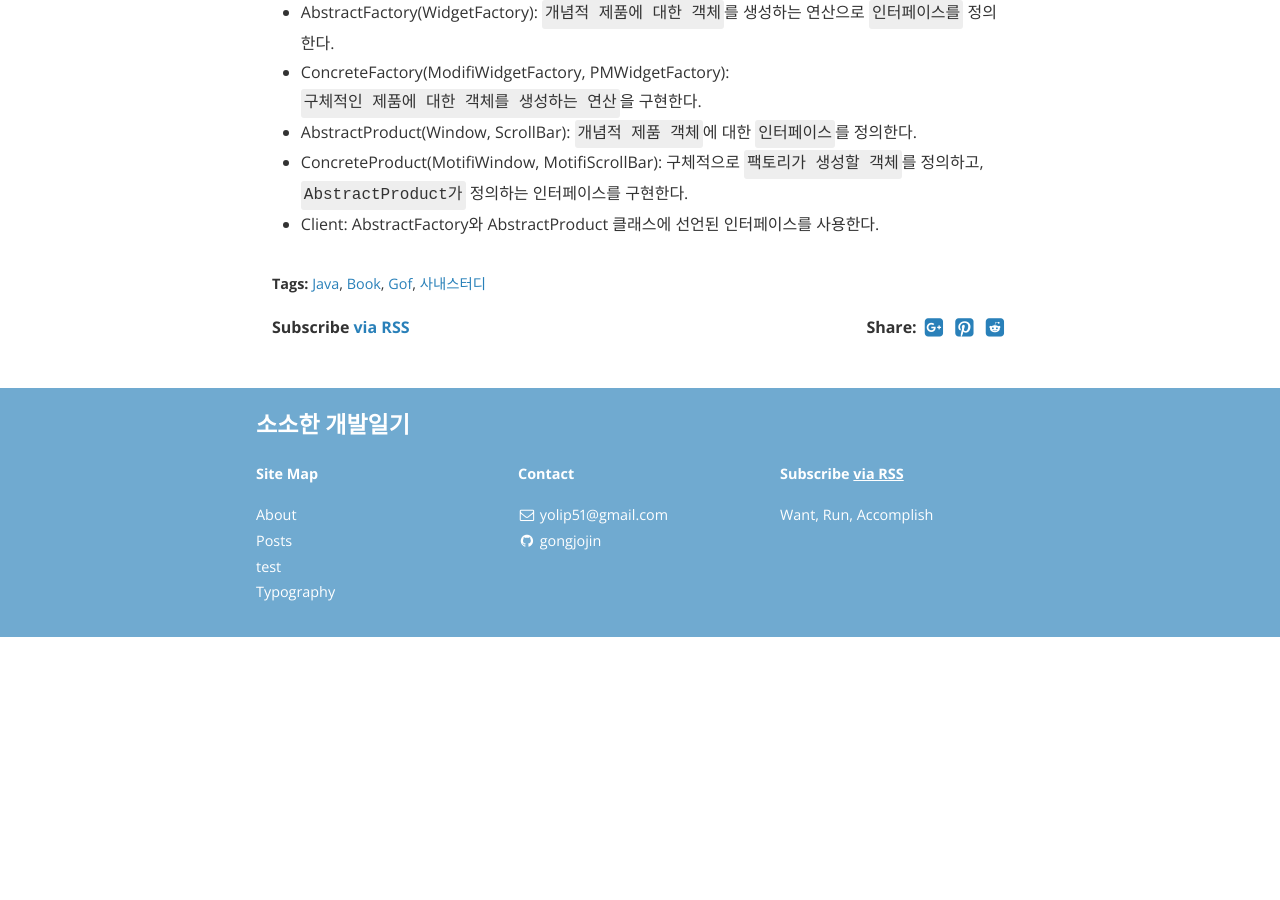
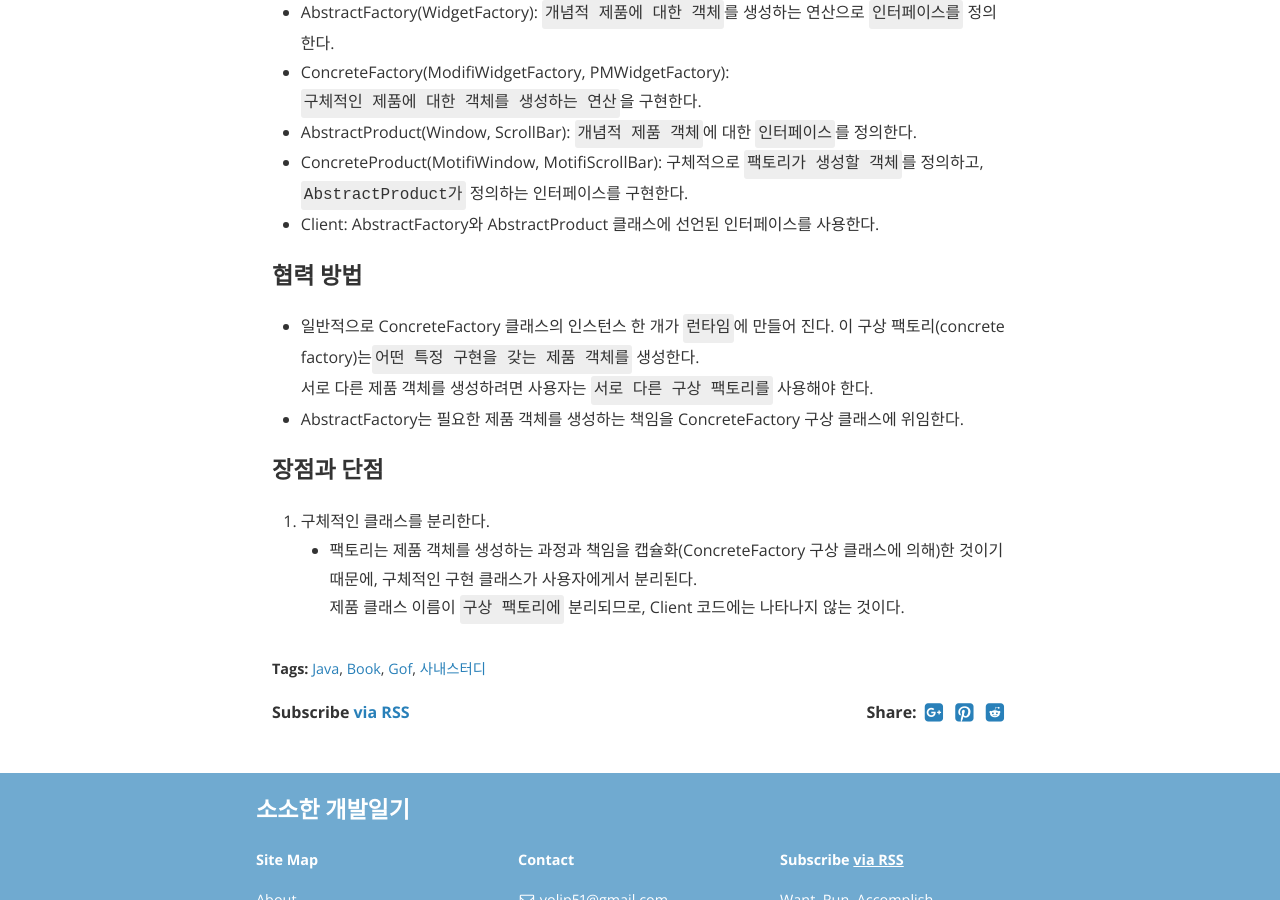
Before and after one commit to gonghojin/gonghojin.github.io, a Jekyll site: the page built from _posts/book/java/gof/2019-10-28-gofpattern.md, in a window 1280 px wide and 900 px high, scrolled down 2065 px. Built offline with Jekyll 4.4.1, drawn with Linux system fonts in a browser that asks for light colours; nearby versions of some CDN libraries; comment, search, counter and statistics services are not loaded; before the commit the page ends 2702 px from its top, so only the background shows below that.

Commit message:
Add: 사내스터디_gof디자인패턴_추상팩토리 정리

```diff
--- a/_posts/book/java/gof/2019-10-28-gofpattern.md
+++ b/_posts/book/java/gof/2019-10-28-gofpattern.md
@@ -33,3 +33,13 @@ ModifiWidgetFactory, PMWidgetFactory[WidgetFactory를 상속받는 Concrete Clas
 + AbstractProduct(Window, ScrollBar): `개념적 제품 객체`에 대한 `인터페이스`를 정의한다.
 + ConcreteProduct(MotifiWindow, MotifiScrollBar): 구체적으로 `팩토리가 생성할 객체`를 정의하고, `AbstractProduct가` 정의하는 인터페이스를 구현한다.
 + Client: AbstractFactory와 AbstractProduct 클래스에 선언된 인터페이스를 사용한다.
+
+### 협력 방법
++ 일반적으로 ConcreteFactory 클래스의 인스턴스 한 개가 `런타임`에 만들어 진다. 이 구상 팩토리(concrete factory)는` 어떤 특정 구현을 갖는 제품 객체를` 생성한다.
+서로 다른 제품 객체를 생성하려면 사용자는 `서로 다른 구상 팩토리를` 사용해야 한다.
++ AbstractFactory는 필요한 제품 객체를 생성하는 책임을 ConcreteFactory 구상 클래스에 위임한다.
+
+### 장점과 단점
+1. 구체적인 클래스를 분리한다.
+	- 팩토리는 제품 객체를 생성하는 과정과 책임을 캡슐화(ConcreteFactory 구상 클래스에 의해)한 것이기 때문에, 구체적인 구현 클래스가 사용자에게서 분리된다.
+	제품 클래스 이름이 `구상 팩토리에` 분리되므로, Client 코드에는 나타나지 않는 것이다.
```
